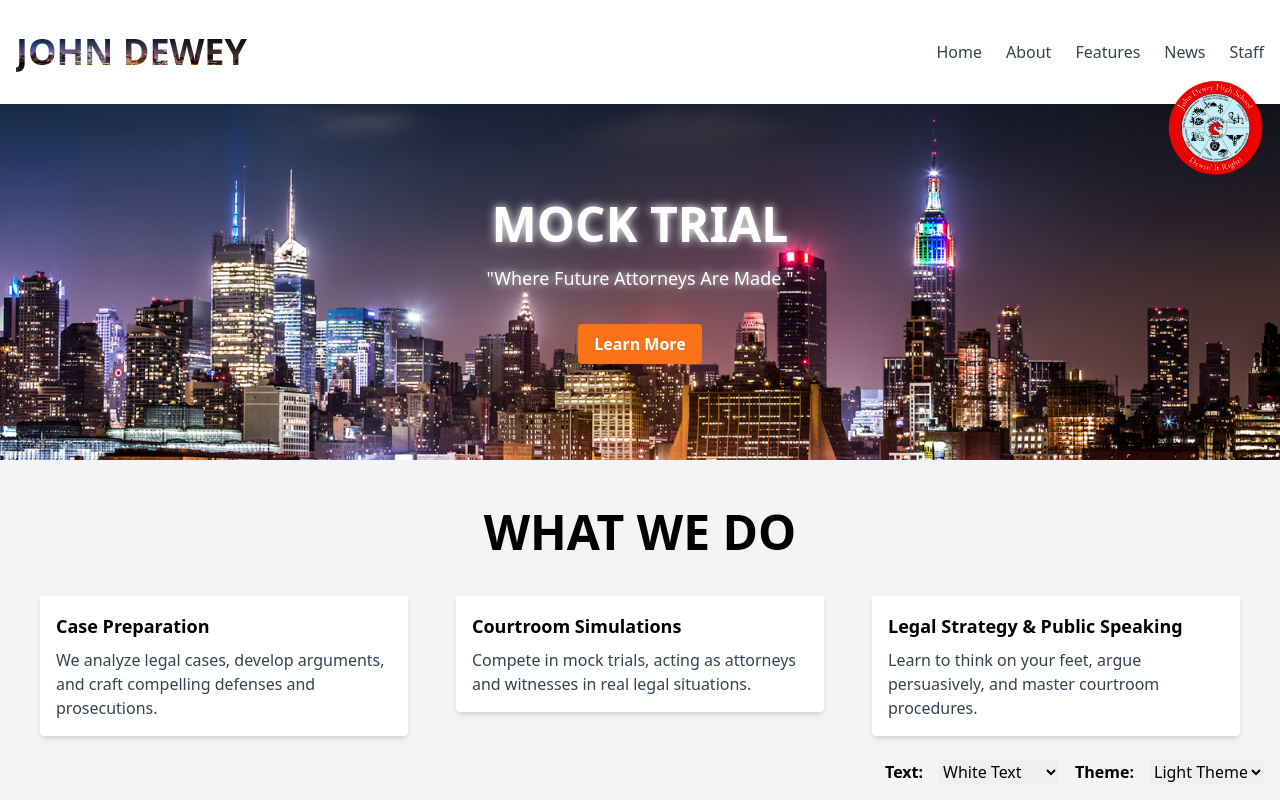
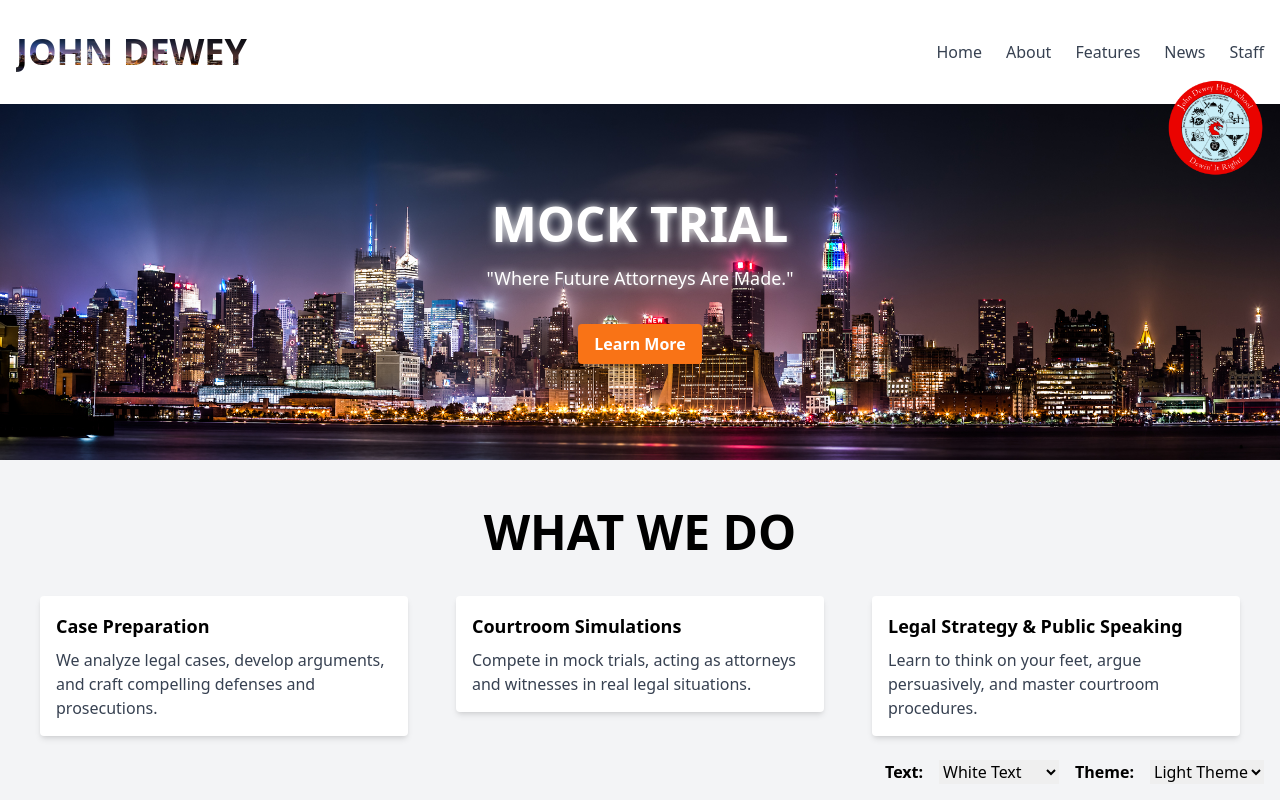
Before and after one commit to TaishoG/jdhsmocktrial, a plain HTML site: page index.html in a window 1280 px wide. Shown: the top 800 px of the page. Drawn offline with nearby package versions, Linux system fonts and the light colour scheme.

Commit message:
Update index.html

```diff
--- a/index.html
+++ b/index.html
@@ -303,7 +303,7 @@ if (textColor == "green") {
 
     <!-- Main Content -->
     <!-- Hero Section -->
-<section class="bg-gray-100 py-24" style="background-image: url('NYCBanner.jpg'); background-size: 150%; background-position: center; filter: brightness(1); image-rendering: crisp-edges; image-rendering: -moz-crisp-edges; image-rendering: -webkit-optimize-contrast; image-rendering: optimize-contrast;">
+<section class="bg-gray-100 py-24" style="background-image: url('NYCBanner.jpg'); background-size: cover; background-position: center; filter: brightness(1); image-rendering: crisp-edges; image-rendering: -moz-crisp-edges; image-rendering: -webkit-optimize-contrast; image-rendering: optimize-contrast;">
     <div class="container mx-auto px-4">
         <h2 class="text-5xl font-bold uppercase text-center mb-4 text-white glow-bright-white" style="text-shadow: 0 0 10px #fff;">Mock Trial</h2>
         <p class="text-lg text-white text-center mb-8 glow-bright-white" style="text-shadow: 0 0 10px #fff;">"Where Future Attorneys Are Made."</p>
```
